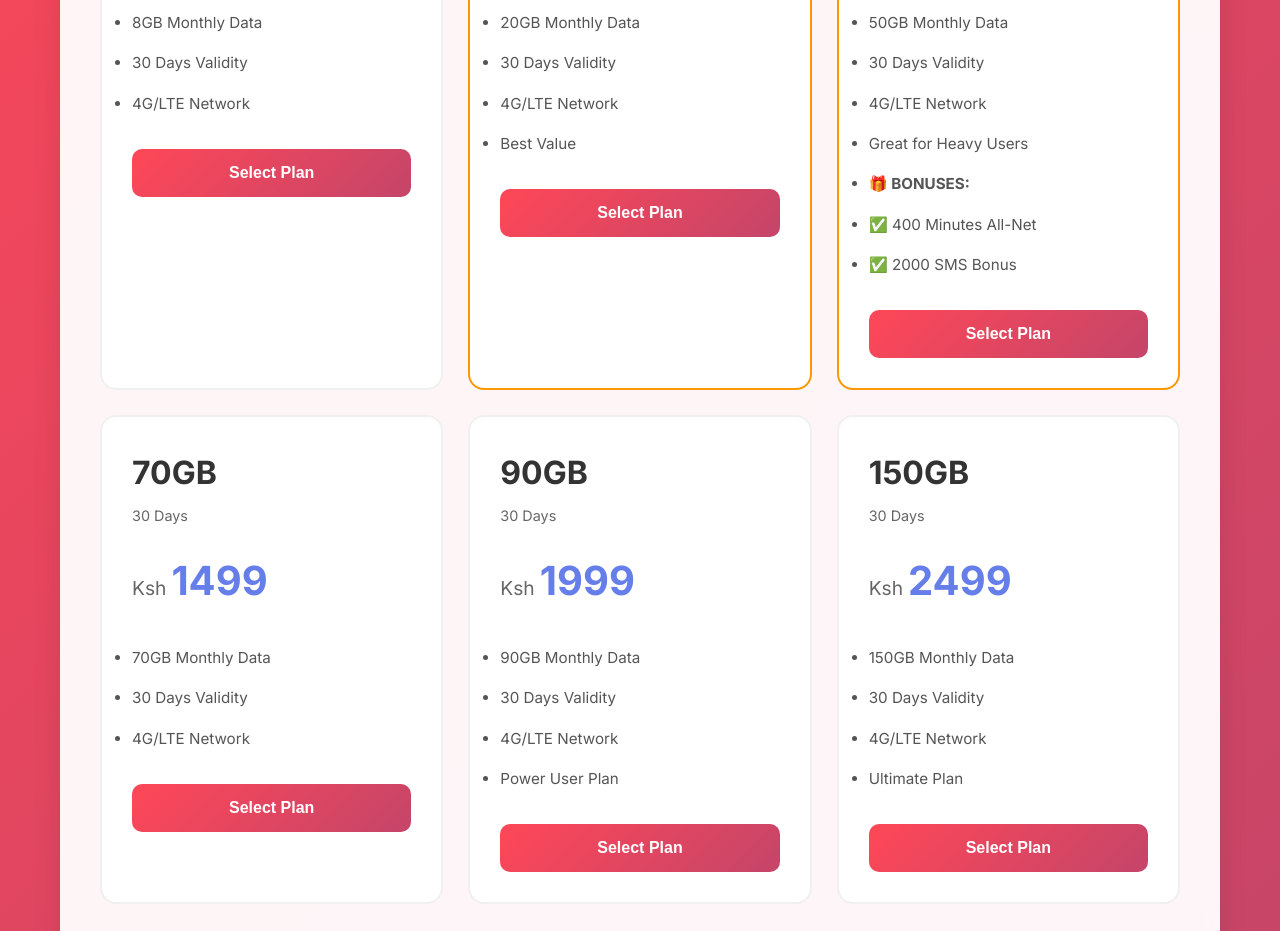
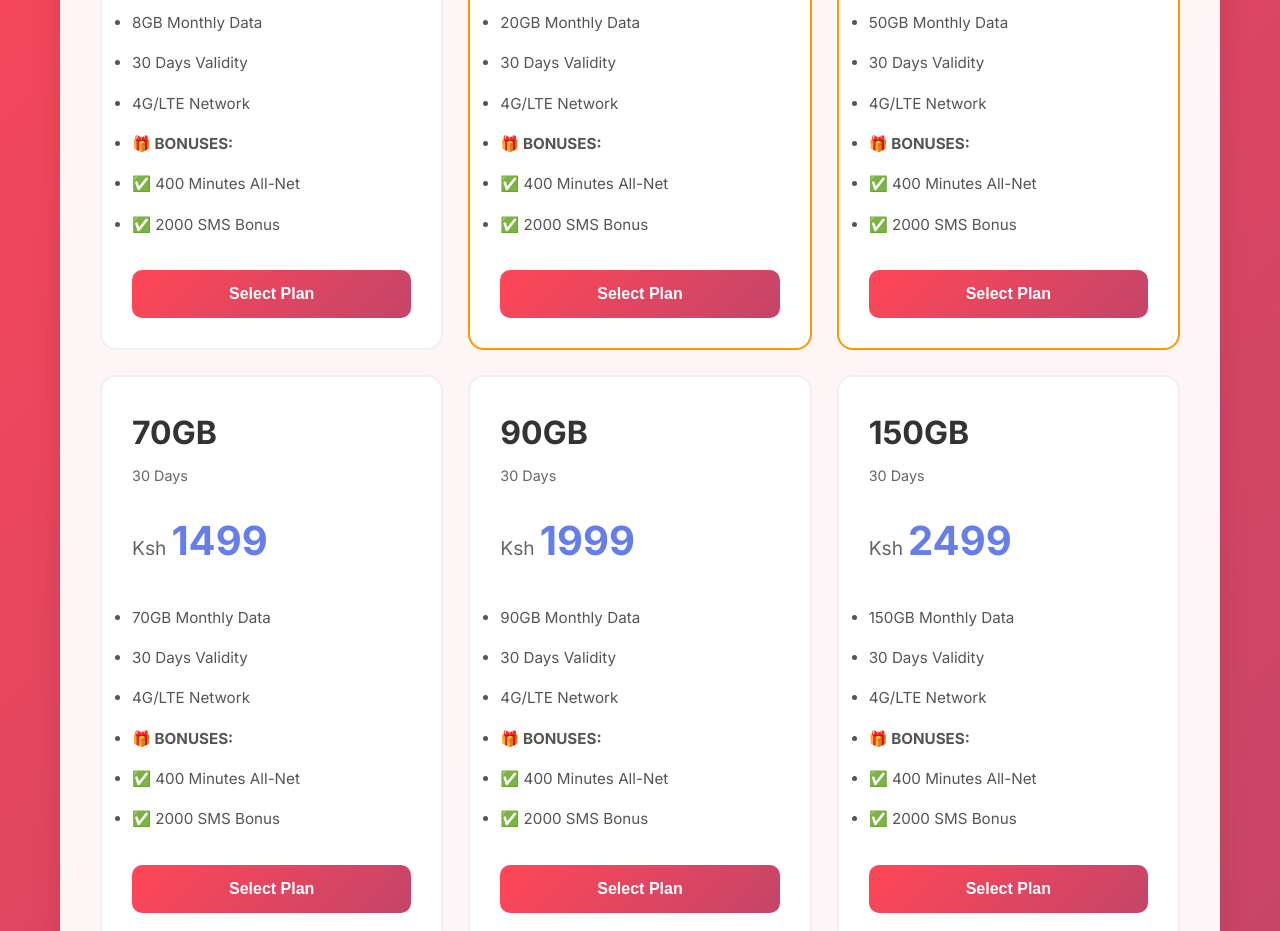
Before and after one commit to okoaflex-max/bestdata, a website: page public/index.html in a window 1280 px wide. Shown: the part 608-1539 px from the top of the page. Drawn offline with Linux system fonts and the light colour scheme.

Commit message:
Add bonus section (400 min + 2000 SMS) to all plans

```diff
--- a/public/index.html
+++ b/public/index.html
@@ -49,6 +49,9 @@
                                 <li>8GB Monthly Data</li>
                                 <li>30 Days Validity</li>
                                 <li>4G/LTE Network</li>
+                                <li><strong>🎁 BONUSES:</strong></li>
+                                <li>✅ 400 Minutes All-Net</li>
+                                <li>✅ 2000 SMS Bonus</li>
                             </ul>
                         </div>
                         <button class="select-plan-btn">Select Plan</button>
@@ -69,7 +72,9 @@
                                 <li>20GB Monthly Data</li>
                                 <li>30 Days Validity</li>
                                 <li>4G/LTE Network</li>
-                                <li>Best Value</li>
+                                <li><strong>🎁 BONUSES:</strong></li>
+                                <li>✅ 400 Minutes All-Net</li>
+                                <li>✅ 2000 SMS Bonus</li>
                             </ul>
                         </div>
                         <button class="select-plan-btn">Select Plan</button>
@@ -90,7 +95,6 @@
                                 <li>50GB Monthly Data</li>
                                 <li>30 Days Validity</li>
                                 <li>4G/LTE Network</li>
-                                <li>Great for Heavy Users</li>
                                 <li><strong>🎁 BONUSES:</strong></li>
                                 <li>✅ 400 Minutes All-Net</li>
                                 <li>✅ 2000 SMS Bonus</li>
@@ -113,6 +117,9 @@
                                 <li>70GB Monthly Data</li>
                                 <li>30 Days Validity</li>
                                 <li>4G/LTE Network</li>
+                                <li><strong>🎁 BONUSES:</strong></li>
+                                <li>✅ 400 Minutes All-Net</li>
+                                <li>✅ 2000 SMS Bonus</li>
                             </ul>
                         </div>
                         <button class="select-plan-btn">Select Plan</button>
@@ -132,7 +139,9 @@
                                 <li>90GB Monthly Data</li>
                                 <li>30 Days Validity</li>
                                 <li>4G/LTE Network</li>
-                                <li>Power User Plan</li>
+                                <li><strong>🎁 BONUSES:</strong></li>
+                                <li>✅ 400 Minutes All-Net</li>
+                                <li>✅ 2000 SMS Bonus</li>
                             </ul>
                         </div>
                         <button class="select-plan-btn">Select Plan</button>
@@ -152,7 +161,9 @@
                                 <li>150GB Monthly Data</li>
                                 <li>30 Days Validity</li>
                                 <li>4G/LTE Network</li>
-                                <li>Ultimate Plan</li>
+                                <li><strong>🎁 BONUSES:</strong></li>
+                                <li>✅ 400 Minutes All-Net</li>
+                                <li>✅ 2000 SMS Bonus</li>
                             </ul>
                         </div>
                         <button class="select-plan-btn">Select Plan</button>
```
